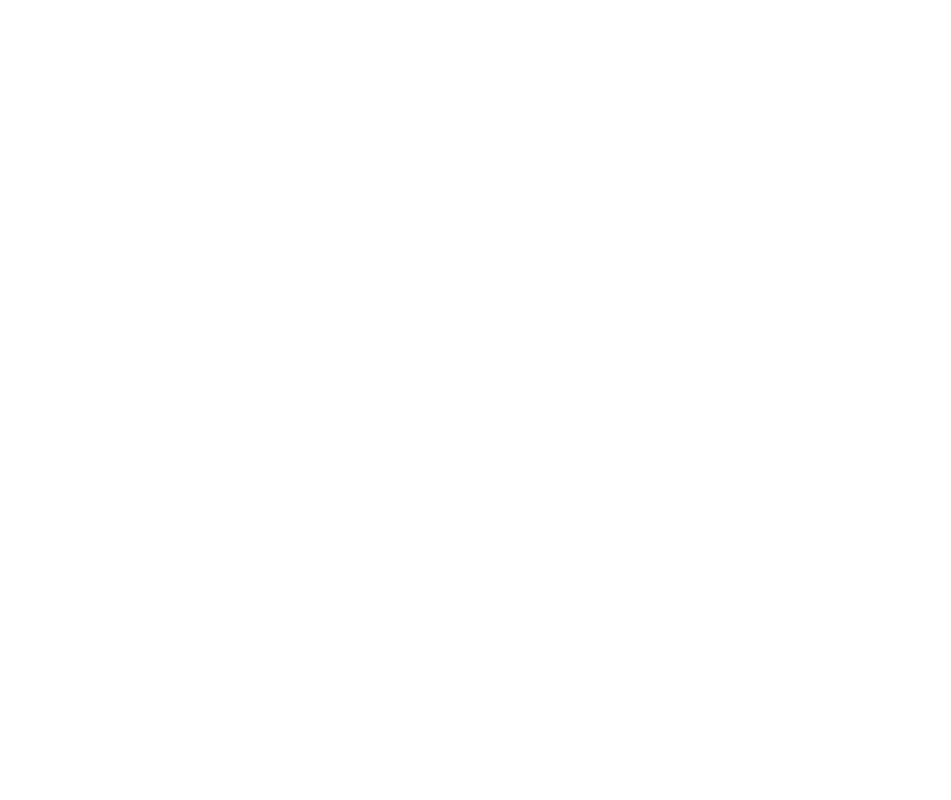
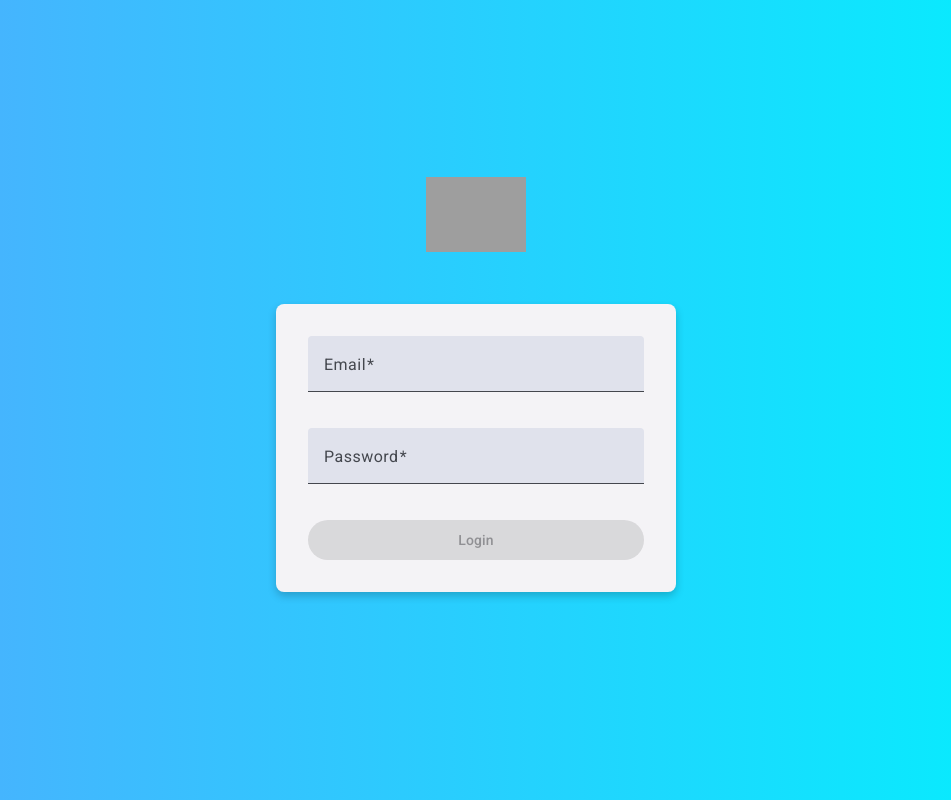
Before and after one commit to wiamartino/vet-front, an Angular app: page /login in a window 1280 px wide. Before the commit this address led to /. Shown: the whole page, without its empty margins (164-1115 px from the left). Built offline with nearby package versions, Linux system fonts and the light colour scheme; grey boxes are pictures that could not be loaded.

Commit message:
testing basic login & register page

```diff
--- a/src/app/app.config.ts
+++ b/src/app/app.config.ts
@@ -1,10 +1,23 @@
-import { ApplicationConfig, provideZoneChangeDetection } from '@angular/core';
-import { provideRouter } from '@angular/router';
+import { ApplicationConfig, provideZoneChangeDetection } from "@angular/core";
+import { provideRouter } from "@angular/router";
 
-import { routes } from './app.routes';
-import { provideClientHydration, withEventReplay } from '@angular/platform-browser';
-import { provideAnimationsAsync } from '@angular/platform-browser/animations/async';
+import { routes } from "./app.routes";
+import {
+  provideClientHydration,
+  withEventReplay,
+} from "@angular/platform-browser";
+import { provideAnimationsAsync } from "@angular/platform-browser/animations/async";
+import {
+  provideHttpClient,
+  withFetch,
+} from "@angular/common/http";
 
 export const appConfig: ApplicationConfig = {
-  providers: [provideZoneChangeDetection({ eventCoalescing: true }), provideRouter(routes), provideClientHydration(withEventReplay()), provideAnimationsAsync()]
+  providers: [
+    provideZoneChangeDetection({ eventCoalescing: true }),
+    provideRouter(routes),
+    provideClientHydration(withEventReplay()),
+    provideAnimationsAsync(),
+    provideHttpClient(withFetch()),
+  ],
 };
--- a/src/app/app.routes.ts
+++ b/src/app/app.routes.ts
@@ -1,3 +1,10 @@
 import { Routes } from '@angular/router';
+import { LoginComponent } from './login/login.component';
+import { RegisterComponent } from './register/register.component';
 
-export const routes: Routes = [];
+export const routes: Routes = [
+  { path: '', redirectTo: 'login', pathMatch: 'full' },
+  { path: 'login', component: LoginComponent },
+  { path: 'register', component: RegisterComponent }
+
+];
--- /dev/null
+++ b/src/app/login/login.component.html
@@ -0,0 +1,30 @@
+<div class="login-container">
+  <img src="assets/logo.png" alt="Logo" class="login-logo">
+  <mat-card class="login-card">
+    <form [formGroup]="loginForm" (ngSubmit)="onSubmit()">
+      <mat-form-field>
+        <mat-label>Email</mat-label>
+        <input matInput formControlName="email" type="email" required>
+        <mat-error *ngIf="loginForm.get('email')?.hasError('required')">
+          Email is required
+        </mat-error>
+        <mat-error *ngIf="loginForm.get('email')?.hasError('email')">
+          Invalid email address
+        </mat-error>
+      </mat-form-field>
+
+      <mat-form-field>
+        <mat-label>Password</mat-label>
+        <input matInput formControlName="password" type="password" required>
+        <mat-error *ngIf="loginForm.get('password')?.hasError('required')">
+          Password is required
+        </mat-error>
+        <mat-error *ngIf="loginForm.get('password')?.hasError('minlength')">
+          Password must be at least 6 characters long
+        </mat-error>
+      </mat-form-field>
+
+      <button mat-raised-button color="primary" type="submit" [disabled]="loginForm.invalid">Login</button>
+    </form>
+  </mat-card>
+</div>
--- /dev/null
+++ b/src/app/login/login.component.scss
@@ -0,0 +1,33 @@
+:host {
+  display: flex;
+  justify-content: center;
+  align-items: center;
+  height: 100vh;
+  background: linear-gradient(to right, #4facfe, #00f2fe);
+}
+
+.login-card {
+    max-width: 400px;
+    margin: 2rem auto;
+    padding: 2rem;
+    box-shadow: 0 4px 8px rgba(0, 0, 0, 0.2);
+    border-radius: 8px;
+}
+
+.login-container {
+  text-align: center;
+}
+
+.login-logo {
+  width: 100px;
+  margin-bottom: 1rem;
+}
+
+mat-form-field {
+    width: 100%;
+    margin-bottom: 1rem;
+}
+
+button {
+    width: 100%;
+}
--- /dev/null
+++ b/src/app/login/login.component.ts
@@ -0,0 +1,39 @@
+import { Component } from '@angular/core';
+import { FormBuilder, FormGroup, Validators } from '@angular/forms';
+import { MatButtonModule } from '@angular/material/button';
+import { MatInputModule } from '@angular/material/input';
+import { MatCardModule } from '@angular/material/card';
+import { ReactiveFormsModule } from '@angular/forms';
+import { CommonModule } from '@angular/common';
+import { LoginService } from '../services/login.service';
+
+@Component({
+  selector: 'app-login',
+  imports: [MatButtonModule, MatInputModule, MatCardModule, ReactiveFormsModule, CommonModule],
+  templateUrl: './login.component.html',
+  styleUrl: './login.component.scss'
+})
+export class LoginComponent {
+  loginForm: FormGroup;
+
+  constructor(private fb: FormBuilder, private loginService: LoginService) {
+    this.loginForm = this.fb.group({
+      email: ['', [Validators.required, Validators.email]],
+      password: ['', [Validators.required, Validators.minLength(6)]]
+    });
+  }
+
+  onSubmit() {
+    if (this.loginForm.valid) {
+      this.loginService.login(this.loginForm.value).subscribe({
+        next: response => {
+            localStorage.setItem('token', response.token);
+            // handle successful login
+        },
+        error: error => {
+          // handle login error
+        }
+      });
+    }
+  }
+}
--- /dev/null
+++ b/src/app/register/register.component.html
@@ -0,0 +1,41 @@
+<div class="register-container">
+  <img src="assets/logo.png" alt="Logo" class="register-logo">
+  <mat-card class="register-card">
+    <form [formGroup]="registerForm" (ngSubmit)="onSubmit()">
+      <mat-form-field>
+        <mat-label>Email</mat-label>
+        <input matInput formControlName="email" type="email" required>
+        <mat-error *ngIf="registerForm.get('email')?.hasError('required')">
+          Email is required
+        </mat-error>
+        <mat-error *ngIf="registerForm.get('email')?.hasError('email')">
+          Invalid email address
+        </mat-error>
+      </mat-form-field>
+
+      <mat-form-field>
+        <mat-label>Password</mat-label>
+        <input matInput formControlName="password" type="password" required>
+        <mat-error *ngIf="registerForm.get('password')?.hasError('required')">
+          Password is required
+        </mat-error>
+        <mat-error *ngIf="registerForm.get('password')?.hasError('minlength')">
+          Password must be at least 6 characters long
+        </mat-error>
+      </mat-form-field>
+
+      <mat-form-field>
+        <mat-label>Confirm Password</mat-label>
+        <input matInput formControlName="confirmPassword" type="password" required>
+        <mat-error *ngIf="registerForm.get('confirmPassword')?.hasError('required')">
+          Confirm Password is required
+        </mat-error>
+        <mat-error *ngIf="registerForm.get('confirmPassword')?.hasError('minlength')">
+          Confirm Password must be at least 6 characters long
+        </mat-error>
+      </mat-form-field>
+
+      <button mat-raised-button color="primary" type="submit" [disabled]="registerForm.invalid">Register</button>
+    </form>
+  </mat-card>
+</div>
--- /dev/null
+++ b/src/app/register/register.component.scss
@@ -0,0 +1,33 @@
+:host {
+  display: flex;
+  justify-content: center;
+  align-items: center;
+  height: 100vh;
+  background: linear-gradient(to right, #4facfe, #00f2fe);
+}
+
+.register-card {
+    max-width: 400px;
+    margin: 2rem auto;
+    padding: 2rem;
+    box-shadow: 0 4px 8px rgba(0, 0, 0, 0.2);
+    border-radius: 8px;
+}
+
+.register-container {
+  text-align: center;
+}
+
+.register-logo {
+  width: 100px;
+  margin-bottom: 1rem;
+}
+
+mat-form-field {
+    width: 100%;
+    margin-bottom: 1rem;
+}
+
+button {
+    width: 100%;
+}
--- /dev/null
+++ b/src/app/register/register.component.ts
@@ -0,0 +1,31 @@
+import { Component } from '@angular/core';
+import { FormBuilder, FormGroup, Validators } from '@angular/forms';
+import { MatButtonModule } from '@angular/material/button';
+import { MatInputModule } from '@angular/material/input';
+import { MatCardModule } from '@angular/material/card';
+import { ReactiveFormsModule } from '@angular/forms';
+import { CommonModule } from '@angular/common';
+
+@Component({
+  selector: 'app-register',
+  imports: [MatButtonModule, MatInputModule, MatCardModule, ReactiveFormsModule, CommonModule],
+  templateUrl: './register.component.html',
+  styleUrl: './register.component.scss'
+})
+export class RegisterComponent {
+  registerForm: FormGroup;
+
+  constructor(private fb: FormBuilder) {
+    this.registerForm = this.fb.group({
+      email: ['', [Validators.required, Validators.email]],
+      password: ['', [Validators.required, Validators.minLength(6)]],
+      confirmPassword: ['', [Validators.required, Validators.minLength(6)]]
+    });
+  }
+
+  onSubmit() {
+    if (this.registerForm.valid) {
+      // handle registration logic
+    }
+  }
+}
--- /dev/null
+++ b/src/app/services/login.service.ts
@@ -0,0 +1,16 @@
+import { Injectable } from "@angular/core";
+import { HttpClient } from "@angular/common/http";
+import { Observable } from "rxjs";
+
+@Injectable({
+  providedIn: "root",
+})
+export class LoginService {
+  private loginUrl = "http://localhost:8080/login";
+
+  constructor(private http: HttpClient) {}
+
+  login(credentials: { email: string; password: string }): Observable<any> {
+    return this.http.post<any>(this.loginUrl, credentials);
+  }
+}
```
Also changed, not shown: src/app/app.module.ts (added, +10 -0 lines), 2 other files (tests, documents, lock files or other folders).
